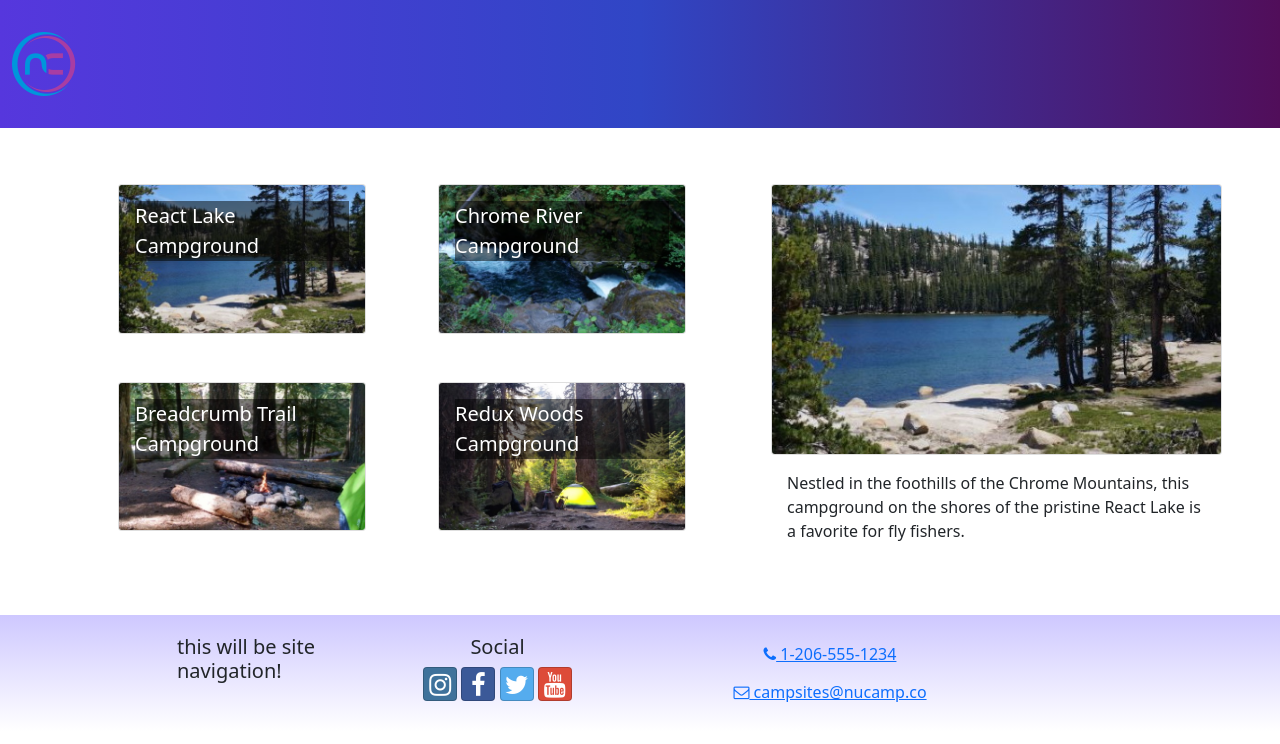
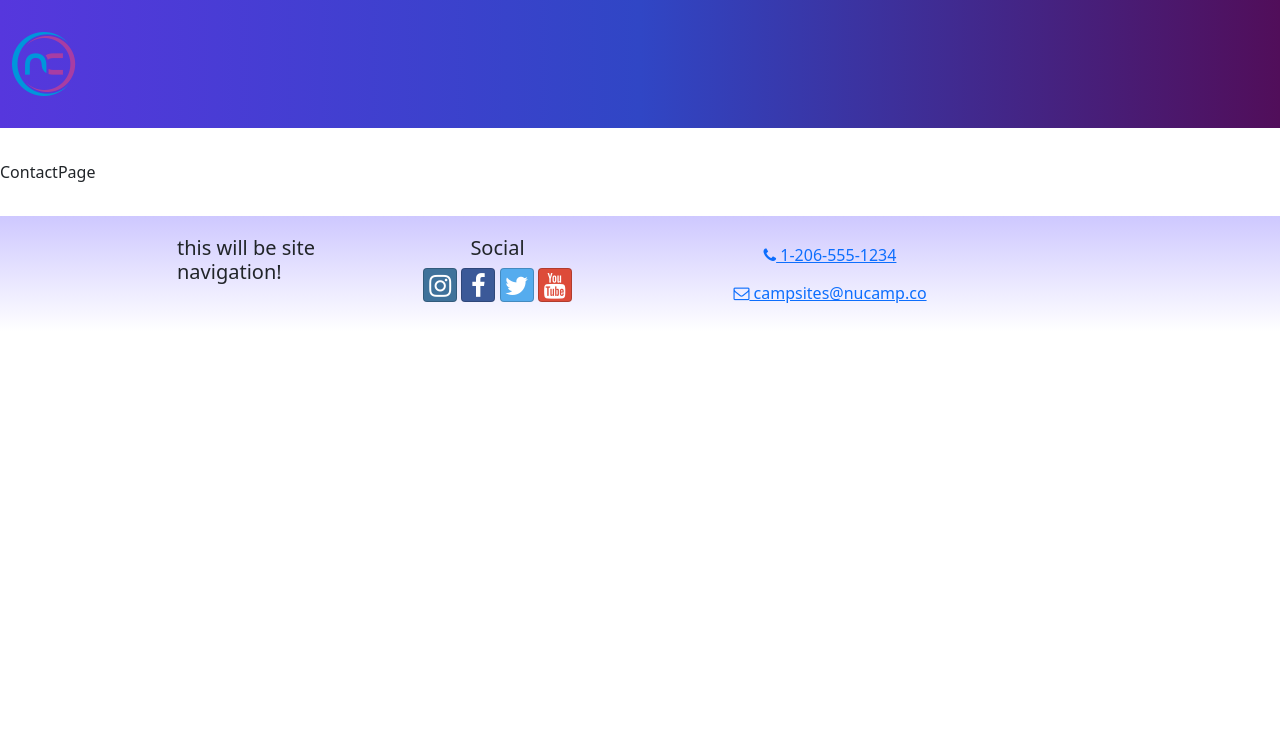
Before and after one commit to rockleejb/nucampsite-react, a React (Create React App) app: page /contact in a window 1280 px wide. Shown: the top 744 px of the page. Built offline with nearby package versions, Linux system fonts and the light colour scheme.

Commit message:
Router Setup

```diff
--- a/src/App.js
+++ b/src/App.js
@@ -1,14 +1,20 @@
 import "./App.css";
-import CampsitesList from "./features/campsites/CampsitesList";
+import { Routes, Route } from 'react-router-dom';
+import HomePage from "./pages/HomePage";
+import ContactPage from "./pages/ContactPage";
+import CampsitesDirectoryPage from "./pages/CampsitesDirectoryPage";
 import Header from "./components/Header";
 import Footer from "./components/Footer";
-import CampsitesDirectoryPage from "./pages/CampsitesDirectoryPage";
 
 function App() {
   return (
     <div className="App">
       <Header />
-      <CampsitesDirectoryPage />
+      <Routes>
+        <Route path="/" element={<HomePage />} />
+        <Route path="contact" element={<ContactPage />} />
+        <Route path="directory" element={<CampsitesDirectoryPage />} />
+      </Routes>
       <Footer />
     </div>
   );
--- a/src/index.js
+++ b/src/index.js
@@ -1,22 +1,25 @@
-import React from 'react';
-import { createRoot } from 'react-dom/client';
-import { Provider } from 'react-redux';
-import { store } from './app/store';
-import App from './App';
-import './index.css';
-import 'bootstrap/dist/css/bootstrap.min.css';
-import 'bootstrap-social/bootstrap-social.css';
-import 'font-awesome/css/font-awesome.css';
-import 'typeface-lobster';
-import 'typeface-open-sans';
+import React from "react";
+import { createRoot } from "react-dom/client";
+import { Provider } from "react-redux";
+import { store } from "./app/store";
+import { BrowserRouter } from "react-router-dom";
+import App from "./App";
+import "./index.css";
+import "bootstrap/dist/css/bootstrap.min.css";
+import "bootstrap-social/bootstrap-social.css";
+import "font-awesome/css/font-awesome.css";
+import "typeface-lobster";
+import "typeface-open-sans";
 
-const container = document.getElementById('root');
+const container = document.getElementById("root");
 const root = createRoot(container);
 
 root.render(
   <React.StrictMode>
     <Provider store={store}>
-      <App />
+      <BrowserRouter>
+        <App />
+      </BrowserRouter>
     </Provider>
   </React.StrictMode>
 );
--- a/src/pages/CampsitesDirectoryPage.js
+++ b/src/pages/CampsitesDirectoryPage.js
@@ -1,4 +1,4 @@
-import { Container, Row, Col, Button } from "reactstrap";
+import { Container, Row, Col } from "reactstrap";
 import CampsiteDetail from "../features/campsites/CampsiteDetail";
 import CampsitesList from "../features/campsites/CampsitesList";
 import { selectCampsiteById } from "../features/campsites/campsitesSlice";
--- /dev/null
+++ b/src/pages/ContactPage.js
@@ -0,0 +1,5 @@
+const ContactPage = () => {
+  return <div>ContactPage</div>;
+};
+
+export default ContactPage;
--- /dev/null
+++ b/src/pages/HomePage.js
@@ -0,0 +1,5 @@
+const HomePage = () => {
+  return <div>HomePage</div>;
+};
+
+export default HomePage;
```
